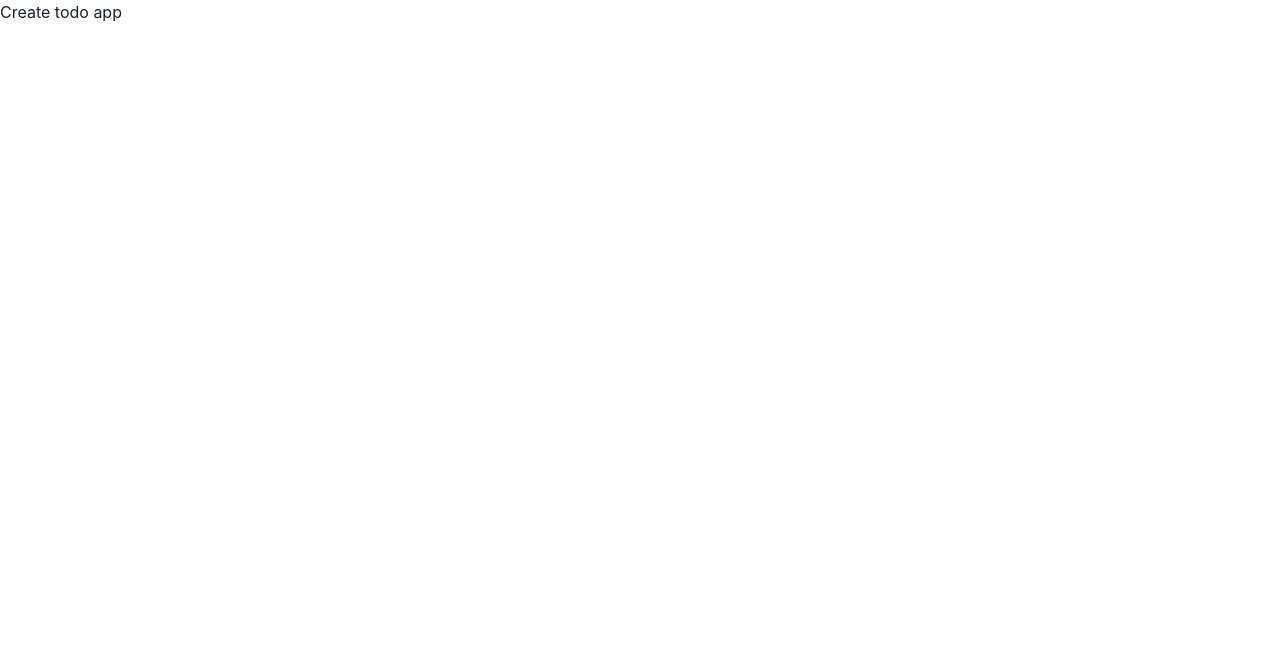
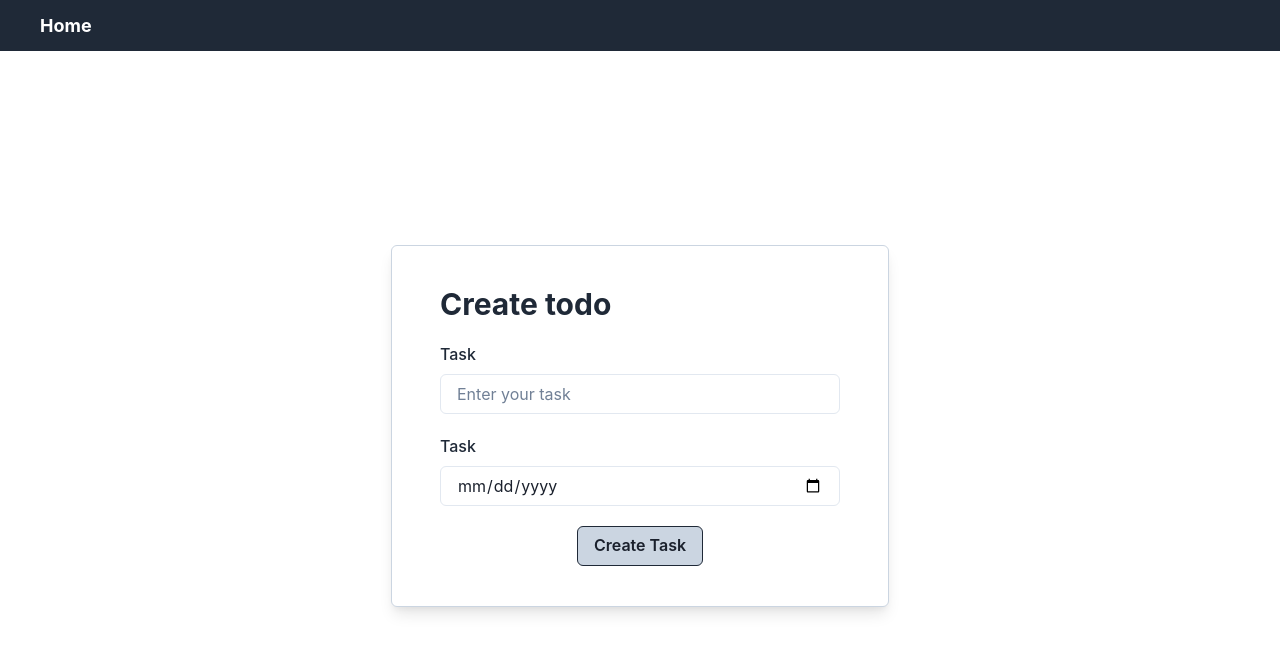
Before and after one commit to shreya2057/day1_task_todo, a React (Vite) app: page /create in a window 1280 px wide. Shown: the top 652 px of the page. Built offline with nearby package versions, Linux system fonts and the light colour scheme.

Commit message:
Create todo screen UI completed

```diff
--- /dev/null
+++ b/src/components/Navbar.tsx
@@ -0,0 +1,12 @@
+import { Link } from "react-router-dom";
+import { Box, Text } from "@chakra-ui/react";
+
+function NavBar(){
+    return(
+    <Box bgColor={"#1f2937"} px={10} py={3}>
+        <Link to={'/'}><Text fontSize={"lg"} fontWeight={"bold"} textColor={"white"}>Home</Text></Link>
+    </Box>
+    );
+}
+
+export default NavBar;
--- a/src/screens/Create.tsx
+++ b/src/screens/Create.tsx
@@ -1,8 +1,40 @@
+import {
+    Flex,
+    Heading,
+    Box,
+    FormLabel,
+    Input,
+    FormControl,
+    Button,
+    Center }
+from "@chakra-ui/react";
+// import { useForm } from "react-hook-form";
+import NavBar from "../components/Navbar";
+
 function CreateTodo(){
+    // const {register, handleSubmit, formState:{errors, isSubmitting}} = useForm();
     return(
-        <>
-            <div>Create todo app</div>
-        </>
+        <Flex width={"100vw"} h={"100vh"} direction={"column"}>
+            <NavBar/>
+            <Flex p={10} width={"100%"} h={"100%"} justify={"center"} align={"center"}>
+                <Box bgColor={"white"} px={12} py={10} h={"min-content"} borderWidth={"thin"} borderRadius={"md"} borderColor={"#cbd5e1"} shadow={"lg"}>
+                    <Heading size={"lg"} textColor={"#1f2937"}>Create todo</Heading>
+                    <form>
+                        <FormControl marginY={5}>
+                            <FormLabel htmlFor="task" textColor={"#1f2937"}>Task</FormLabel>
+                            <Input width={400} id="task" placeholder="Enter your task" type="text"/>
+                        </FormControl>
+                        <FormControl marginY={5}>
+                            <FormLabel htmlFor="task" textColor={"#1f2937"}>Task</FormLabel>
+                            <Input width={400} id="task" placeholder="Enter your task" type="date"/>
+                        </FormControl>
+                        <Center marginTop={5}>
+                            <Button bgColor={"#cbd5e1"} borderWidth={"thin"} borderColor={"#1f2937"}>Create Task</Button>
+                        </Center>
+                    </form>
+                </Box>
+            </Flex>
+        </Flex>
     );
 }
 
```
Also changed, not shown: src/services/crud.tsx (added).
